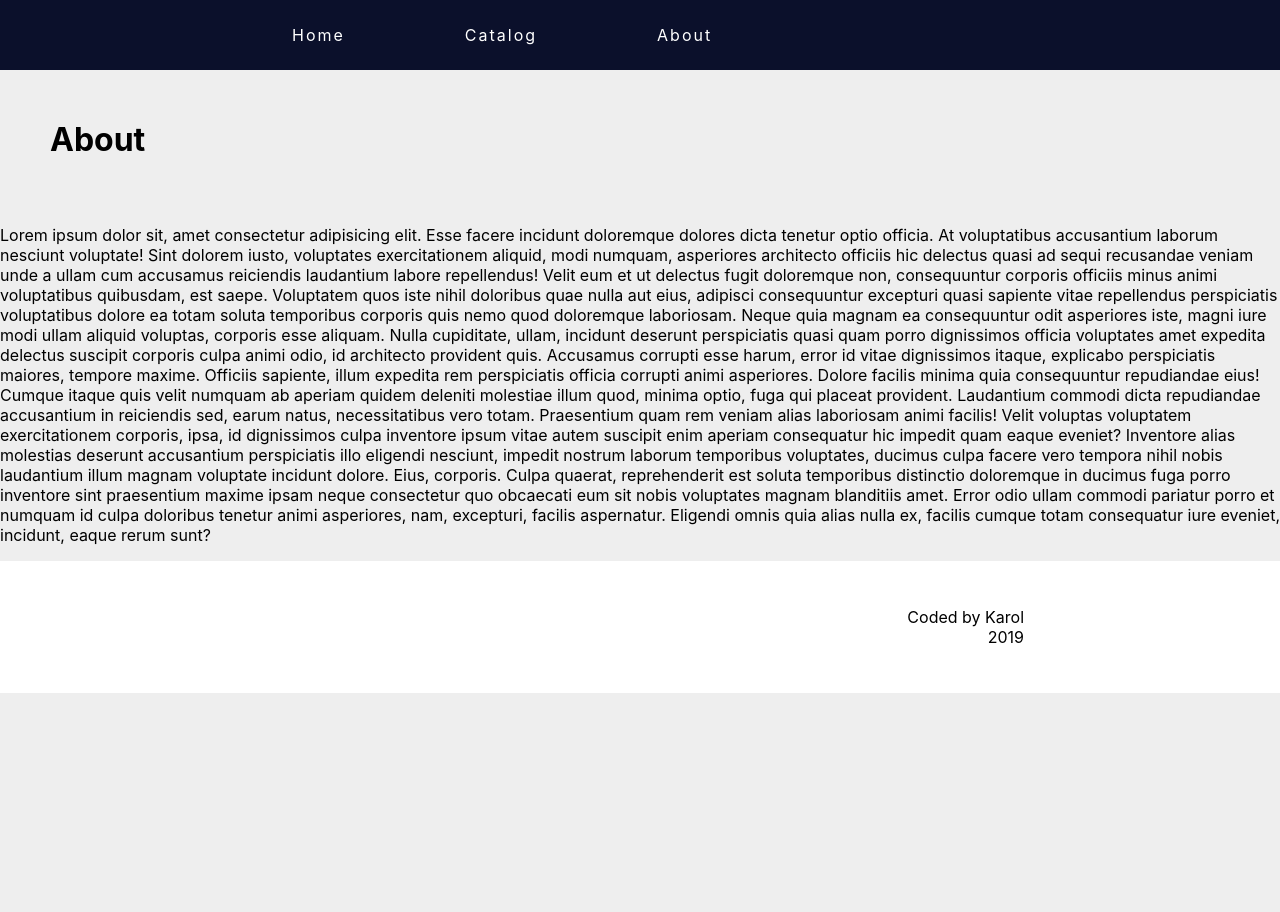
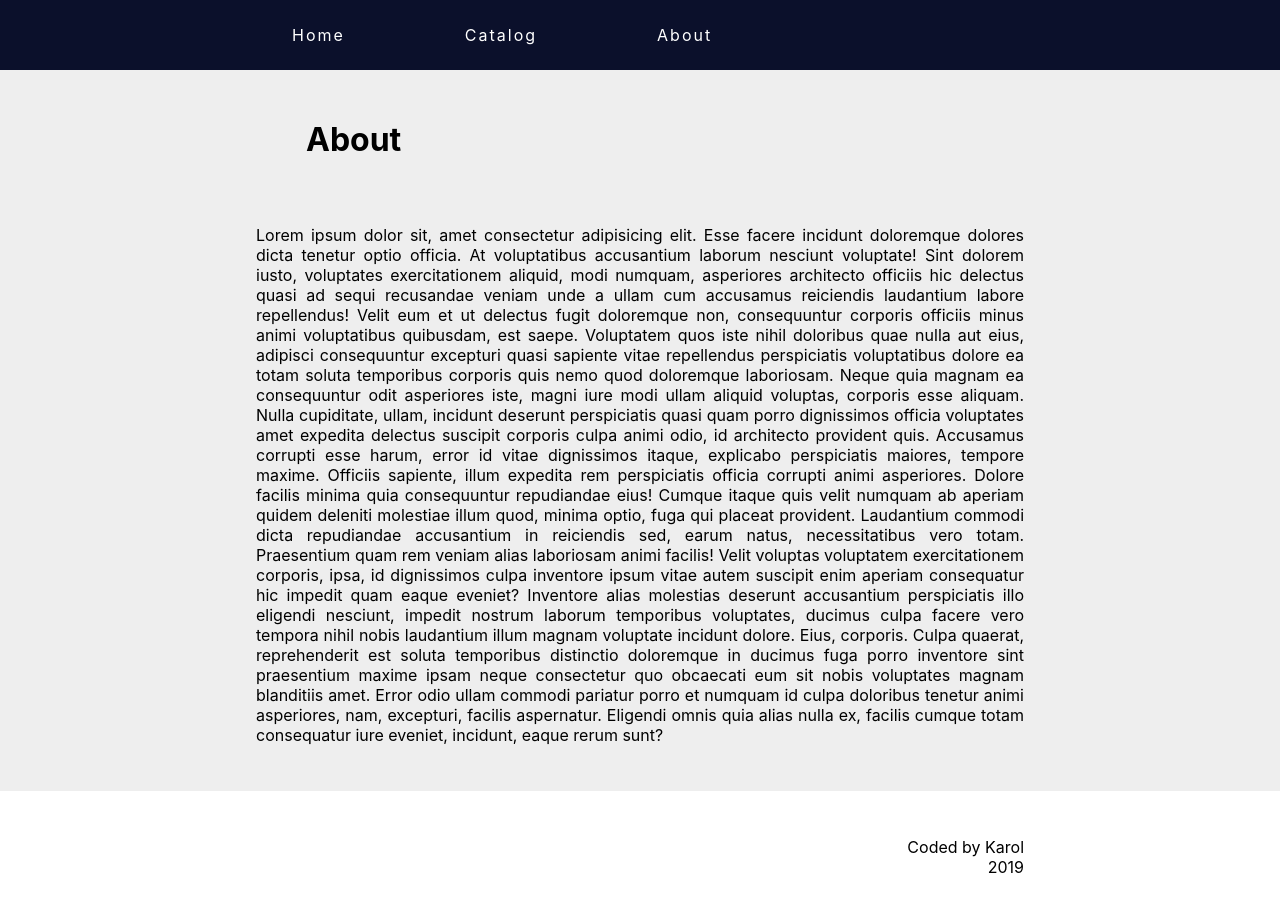
Before and after one commit to KarolChilimoniuk/ReactShop-hook, a React (Create React App) app: page /about in a window 1280 px wide. Shown: the top 912 px of the page. Before the commit the page ends 800 px from the top, so only its background shows below. Built offline with nearby package versions, Linux system fonts and the light colour scheme.

Commit message:
feat: added about section css styles

```diff
--- a/src/components/about/About.js
+++ b/src/components/about/About.js
@@ -1,11 +1,12 @@
 import React from "react";
 import H1 from "../h1/H1";
+import style from "./About.module.css";
 
 const About = () => {
   return (
-    <div>
+    <div className={style.about__container}>
       <H1 name="About" />
-      <p>
+      <p className={style.about__paragraph}>
         Lorem ipsum dolor sit, amet consectetur adipisicing elit. Esse facere
         incidunt doloremque dolores dicta tenetur optio officia. At voluptatibus
         accusantium laborum nesciunt voluptate! Sint dolorem iusto, voluptates
--- /dev/null
+++ b/src/components/about/About.module.css
@@ -0,0 +1,7 @@
+.about__container {
+    padding: 0 20% 30px 20%;
+}
+
+.about__paragraph {
+    text-align: justify;
+}
```
